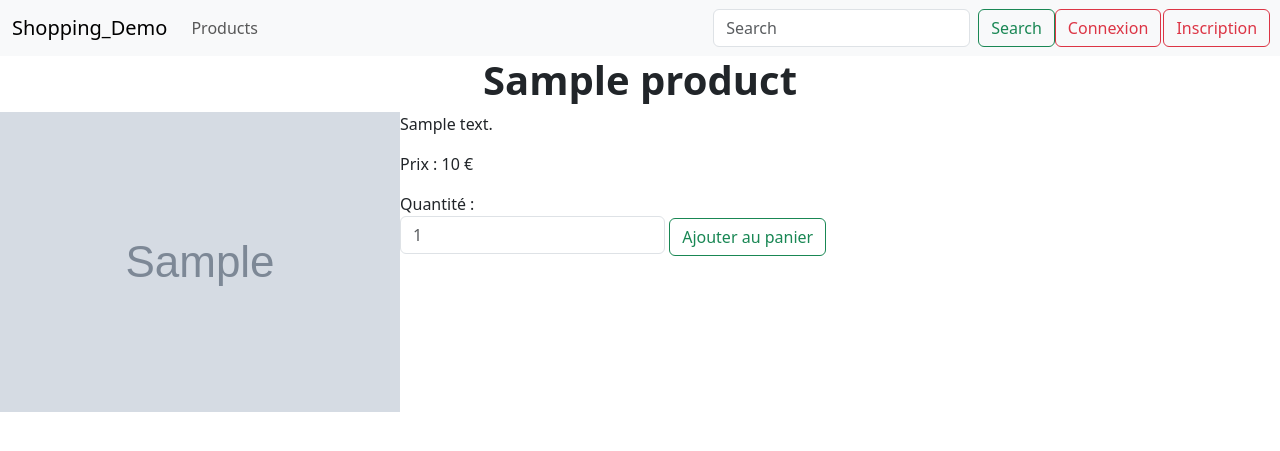
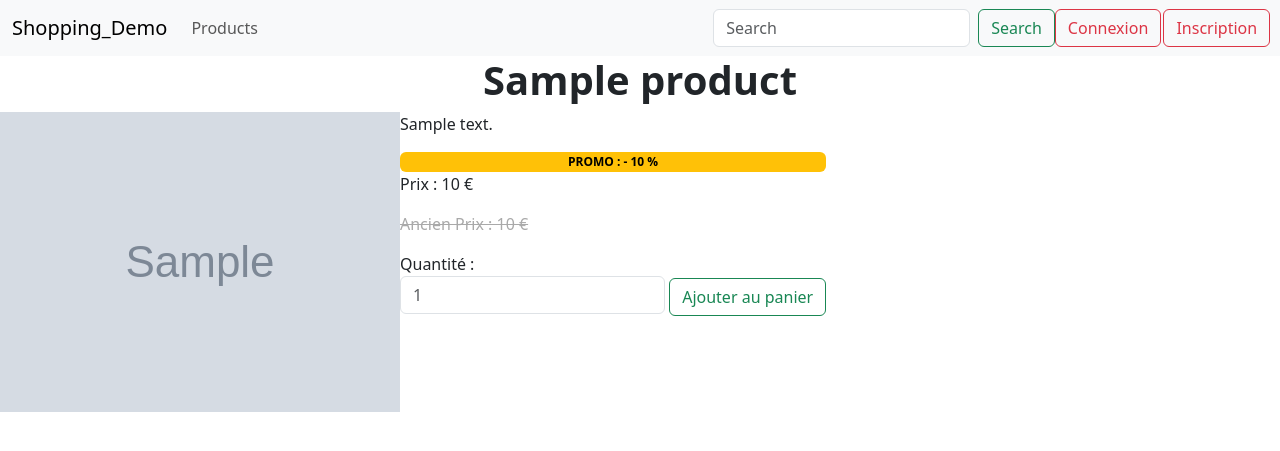
Before and after one commit to Alker51/shopping_demo, a Symfony app: template templates/product/show.html.twig in a window 1280 px wide. Shown: the top 451 px of the page. Run offline with Twig, Linux system fonts and the light colour scheme; the template is opened without the code that fills it: most values are stand-ins (such as "Sample title", 1, 10 or a date in 2020); grey boxes marked "Sample" are stand-in pictures; some libraries are stand-ins or nearby versions.

Commit message:
:lipstick: AJOUT : Affichage pour les prix discount.
Affichage d'une badge avec le pourcentage de promo et de l'ancien prix barré.

```diff
--- a/public/styles/productsStyle.css
+++ b/public/styles/productsStyle.css
@@ -20,6 +20,11 @@ img#productImage {
     width: 75%;
     height: auto;
     padding: 2%;
+}
+
+p#oldPrice {
+    text-decoration: line-through;
+    color: darkgray;
 }
 
 div#productTitle {
--- a/templates/product/admin.html.twig
+++ b/templates/product/admin.html.twig
@@ -22,6 +22,7 @@
             <th>Picture</th>
             <th>Description</th>
             <th>Discount</th>
+            <th>Discounted Price</th>
             <th>Stock</th>
             <th>Display</th>
             <th>Action</th>
@@ -42,6 +43,7 @@
                         <span class="badge text-bg-primary">- {{ product.discount }} %</span>
                     {% endif %}
                 </td>
+                <td>{{ product.discountedPrice }}</td>
                 <td>
                     {% if product.stock == 0 %}
                         <span class="badge text-bg-danger">No Stock</span>
--- a/templates/product/show.html.twig
+++ b/templates/product/show.html.twig
@@ -16,7 +16,9 @@
         </div>
         <div id="info">
             <p>{{ product.description }}</p>
-            <p>Prix : {{ product.price }} &euro;</p>
+            {% if product.discountedPrice is not null %}<span class="badge text-bg-warning">PROMO : - {{ product.discount }} %</span>{% endif %}
+            <p>Prix : {% if product.discountedPrice is null %}{{ product.price }}{% else %}{{ product.discountedPrice }}{% endif%} &euro;</p>
+            {% if product.discountedPrice is not null %}<p id="oldPrice">Ancien Prix : {{ product.price }} &euro;</p>{% endif %}
             <div id="zonePanier">
                 <form>
                     <label>Quantité :
```
